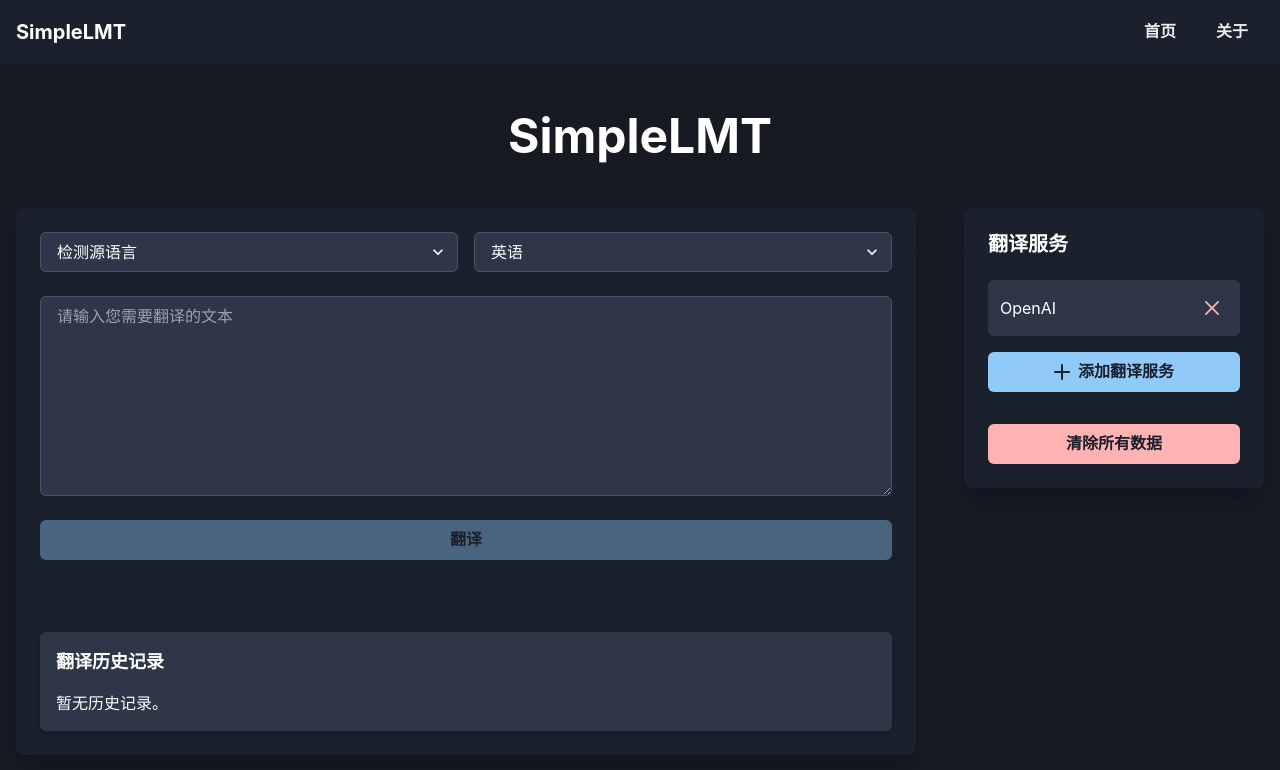
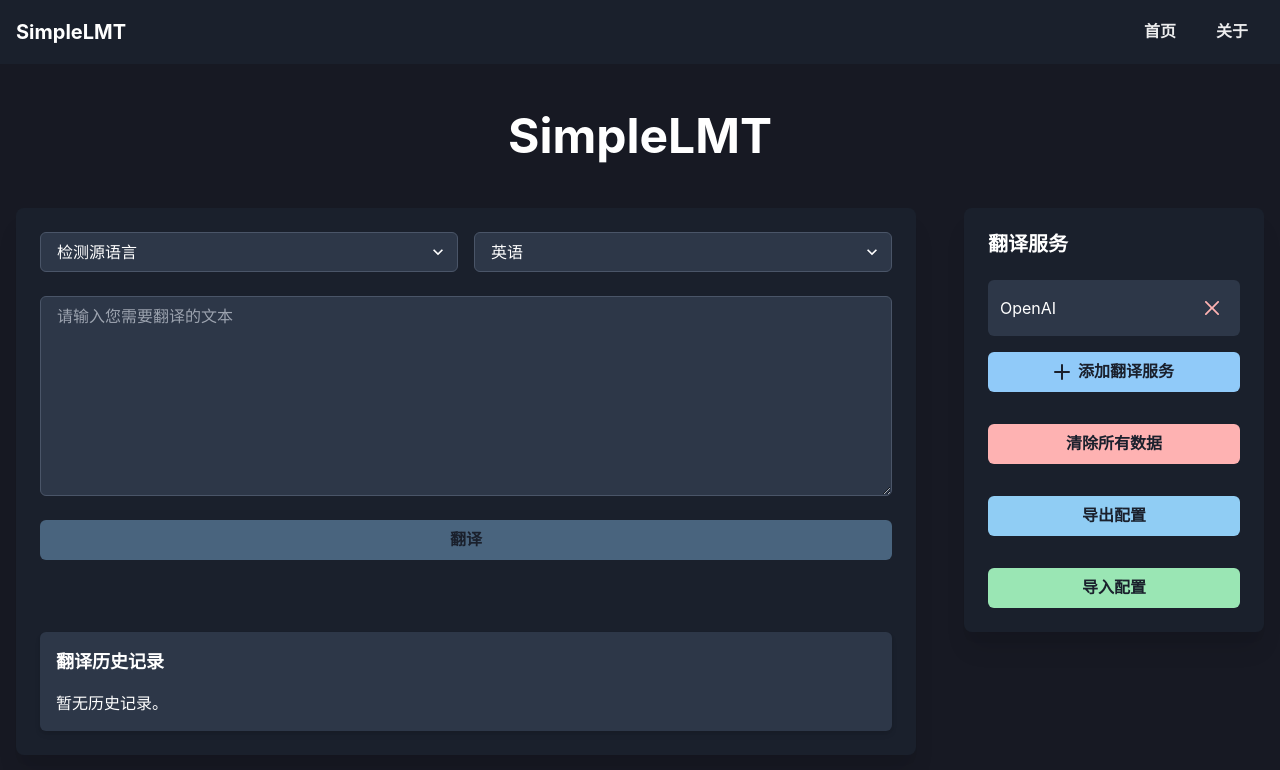
Before and after one commit to KintaMiao/simplelmt, a Next.js app: page / in a window 1280 px wide. Shown: the top 770 px of the page. Built offline with nearby package versions, Linux system fonts and the light colour scheme.

Commit message:
Featured Update: Configuration File Import and Export

```diff
--- a/components/TranslationServices.tsx
+++ b/components/TranslationServices.tsx
@@ -27,7 +27,7 @@ const allAvailableServices: Service[] = [
 ];
 
 const TranslationServices = () => {
-  const { services, setServices, customAPIs, addCustomAPI, removeCustomAPI, editCustomAPI, clearData } = useTranslationContext();
+  const { services, setServices, customAPIs, addCustomAPI, removeCustomAPI, editCustomAPI, clearData, exportConfig, importConfig } = useTranslationContext();
   const { isOpen, onOpen, onClose } = useDisclosure();
   const [selectedService, setSelectedService] = useState<string>("");
   const [customAPIName, setCustomAPIName] = useState("");
@@ -243,6 +243,38 @@ const TranslationServices = () => {
       >
         清除所有数据
       </Button>
+      <Button
+        onClick={exportConfig}
+        colorScheme="blue"
+        size="md"
+        mt={4}
+      >
+        导出配置
+      </Button>
+      <Button
+        onClick={() => {
+          const input = document.createElement('input');
+          input.type = 'file';
+          input.accept = '.json';
+          input.onchange = (e) => {
+            const file = (e.target as HTMLInputElement).files?.[0];
+            if (file) {
+              const reader = new FileReader();
+              reader.onload = (e) => {
+                const content = e.target?.result as string;
+                importConfig(content);
+              };
+              reader.readAsText(file);
+            }
+          };
+          input.click();
+        }}
+        colorScheme="green"
+        size="md"
+        mt={4}
+      >
+        导入配置
+      </Button>
     </VStack>
   );
 };
--- a/contexts/TranslationContext.tsx
+++ b/contexts/TranslationContext.tsx
@@ -32,6 +32,8 @@ interface TranslationContextProps {
   addHistory: (record: TranslationRecord) => void;
   clearHistory: () => void;
   exportHistory: () => void;
+  exportConfig: () => void;
+  importConfig: (config: string) => void;
 }
 
 const TranslationContext = createContext<TranslationContextProps | undefined>(undefined);
@@ -128,8 +130,35 @@ export const TranslationProvider = ({ children }: TranslationProviderProps) => {
     }
   };
 
+  const exportConfig = () => {
+    const config = {
+      services,
+      customAPIs,
+      history
+    };
+    const configString = JSON.stringify(config);
+    const blob = new Blob([configString], { type: 'application/json' });
+    const url = URL.createObjectURL(blob);
+    const a = document.createElement('a');
+    a.href = url;
+    a.download = 'simplelmt_config.json';
+    a.click();
+    URL.revokeObjectURL(url);
+  };
+
+  const importConfig = (configString: string) => {
+    try {
+      const config = JSON.parse(configString);
+      if (config.services) setServices(config.services);
+      if (config.customAPIs) setCustomAPIs(config.customAPIs);
+      if (config.history) setHistory(config.history);
+    } catch (error) {
+      console.error('配置导入失败:', error);
+    }
+  };
+
   return (
-    <TranslationContext.Provider value={{ services, setServices, customAPIs, addCustomAPI, removeCustomAPI, editCustomAPI, clearData, history, addHistory, clearHistory, exportHistory }}>
+    <TranslationContext.Provider value={{ services, setServices, customAPIs, addCustomAPI, removeCustomAPI, editCustomAPI, clearData, history, addHistory, clearHistory, exportHistory, exportConfig, importConfig }}>
       {children}
     </TranslationContext.Provider>
   );
```
Also changed, not shown: 1 other file (tests, documents, lock files or other folders).
